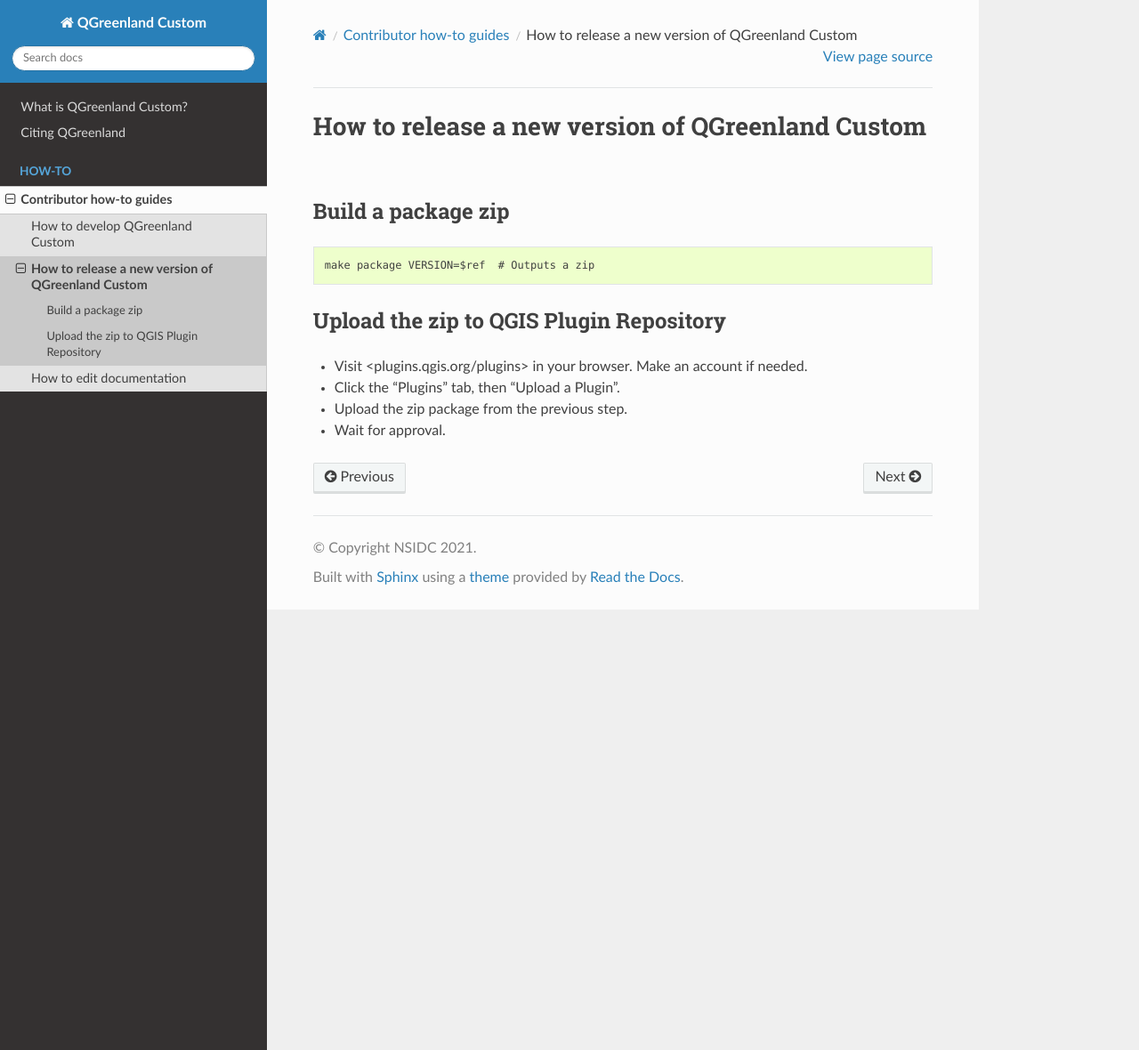
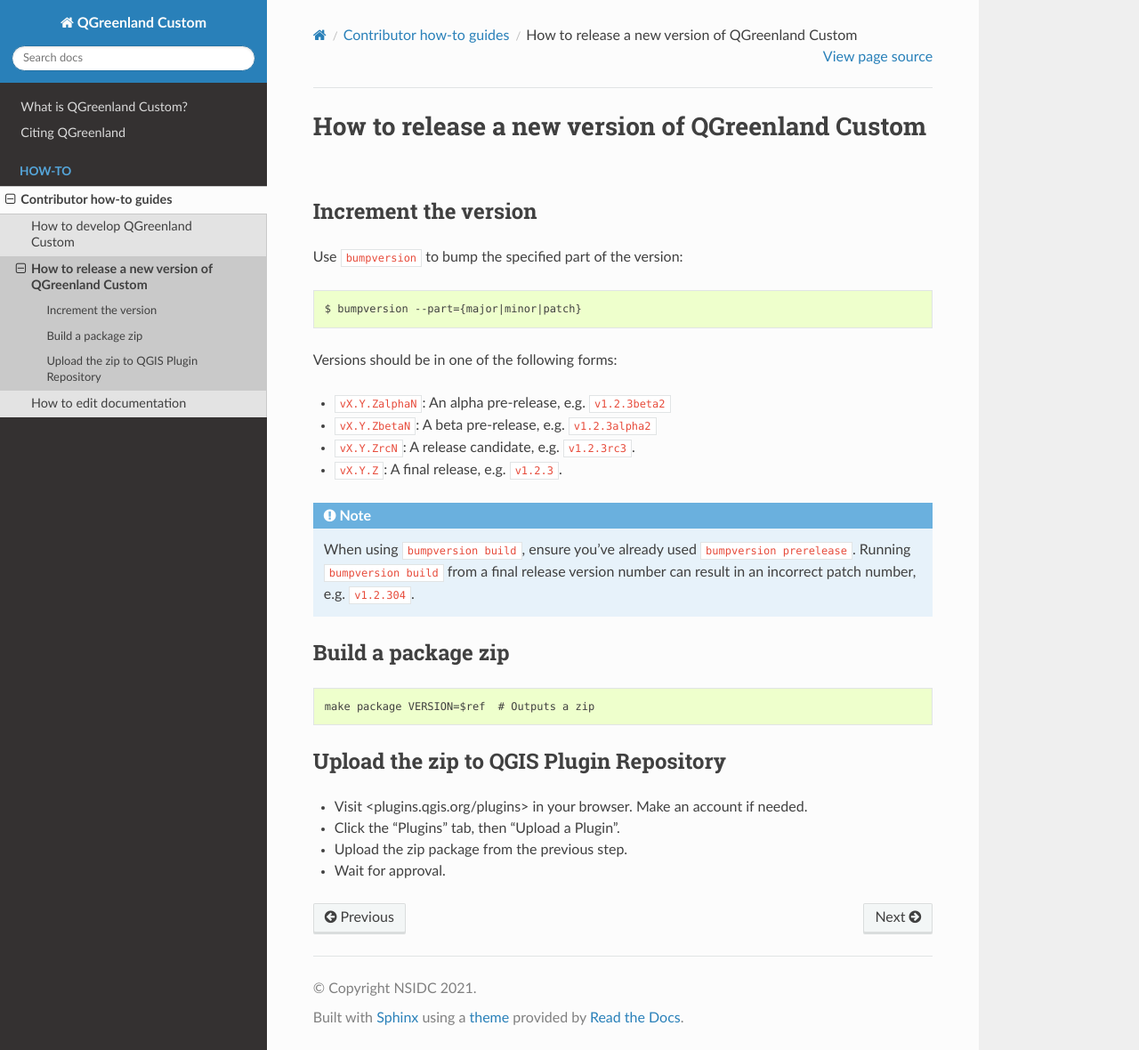
Before and after one commit to nsidc/qgreenland-plugin, a Sphinx documentation site: the page built from help/source/contributor-how-to/release.md, in a window 1280 px wide and 1180 px high. Shown: the whole window at 89% size. Built offline with Sphinx 7.4.7 and the Read the Docs theme 2.0.0, drawn with Linux system fonts in a browser that asks for light colours; formulas are drawn with MathJax 3.

Commit message:
Add bumpversion instructions

````diff
--- a/help/source/contributor-how-to/release.md
+++ b/help/source/contributor-how-to/release.md
@@ -1,4 +1,27 @@
 # How to release a new version of QGreenland Custom
+
+## Increment the version
+
+Use `bumpversion` to bump the specified part of the version:
+
+```
+$ bumpversion --part={major|minor|patch}
+```
+
+Versions should be in one of the following forms:
+
+* `vX.Y.ZalphaN`: An alpha pre-release, e.g. `v1.2.3beta2`
+* `vX.Y.ZbetaN`: A beta pre-release, e.g. `v1.2.3alpha2`
+* `vX.Y.ZrcN`: A release candidate, e.g. `v1.2.3rc3`.
+* `vX.Y.Z`: A final release, e.g. `v1.2.3`.
+
+```{note}
+
+When using `bumpversion build`, ensure you've already used `bumpversion
+prerelease`. Running `bumpversion build` from a final release version number
+can result in an incorrect patch number, e.g. `v1.2.304`.
+```
+
 
 ## Build a package zip
 
````
